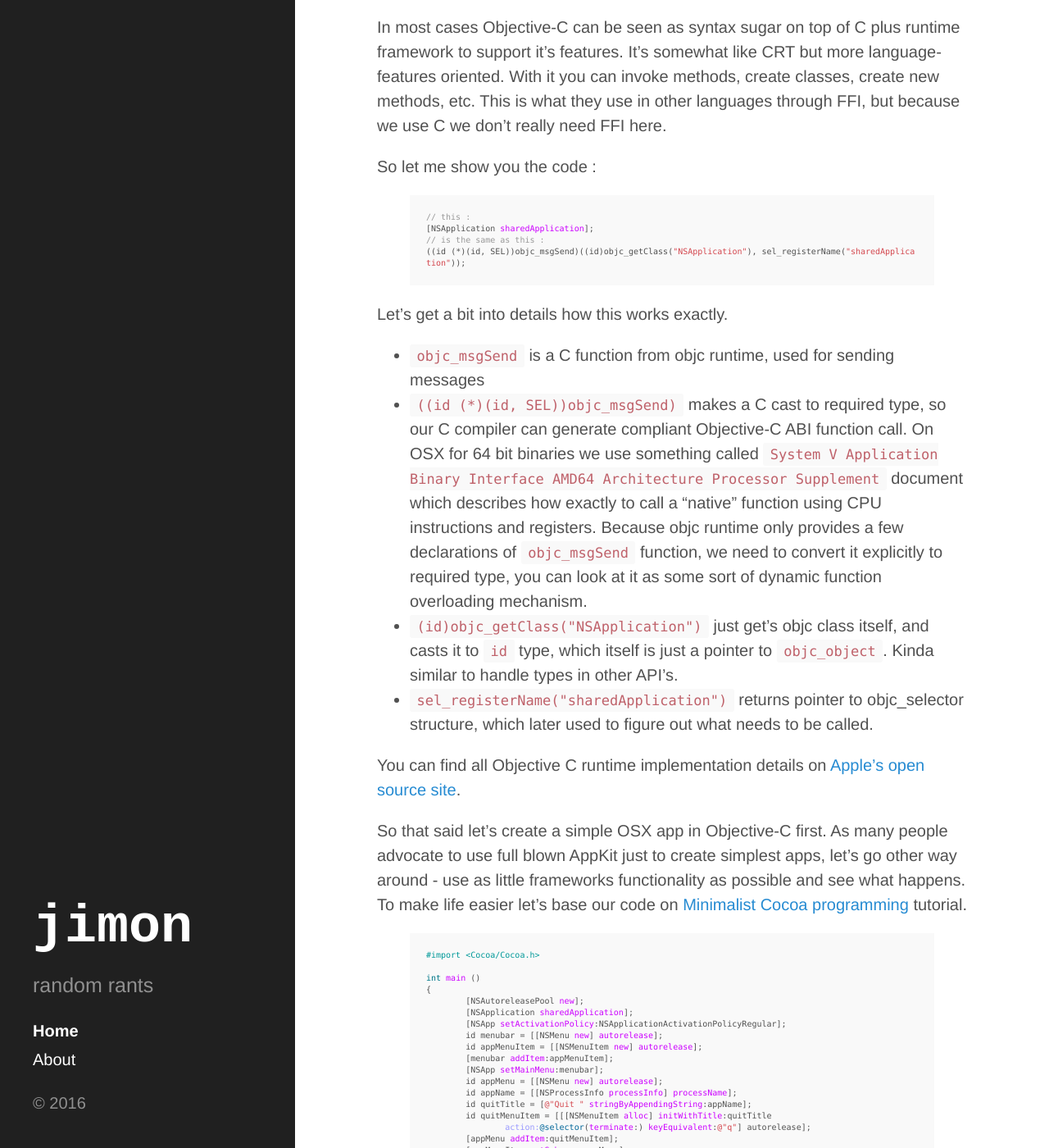
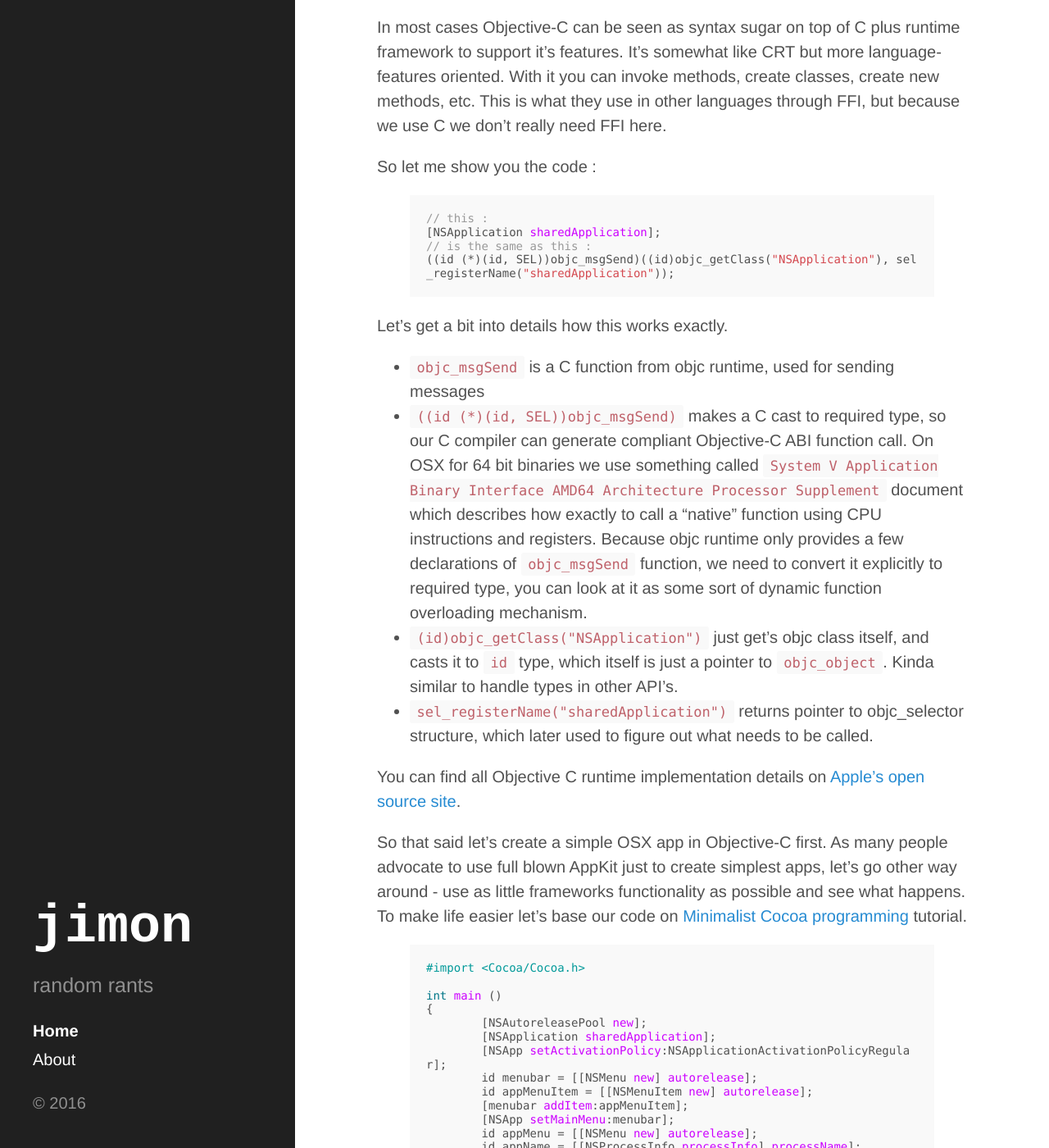
Before and after one commit to jimon/jimon.github.io, a Jekyll site: the page built from index.html, in a window 1280 px wide and 1400 px high, scrolled down 382 px. Shown: the whole window at 82% size. Built offline with Jekyll 4.4.1, drawn with Linux system fonts in a browser that asks for light colours; the list of posts is cut into pages by our own code.

```diff
--- a/public/css/poole.css
+++ b/public/css/poole.css
@@ -164,8 +164,8 @@
   margin-top: 0;
   margin-bottom: 1rem;
   padding: 1rem;
-  font-size: .5rem;
-  line-height: 1.4;
+  font-size: .7rem;
+  line-height: 1.2;
   white-space: pre;
   white-space: pre-wrap;
   word-break: break-all;
```
